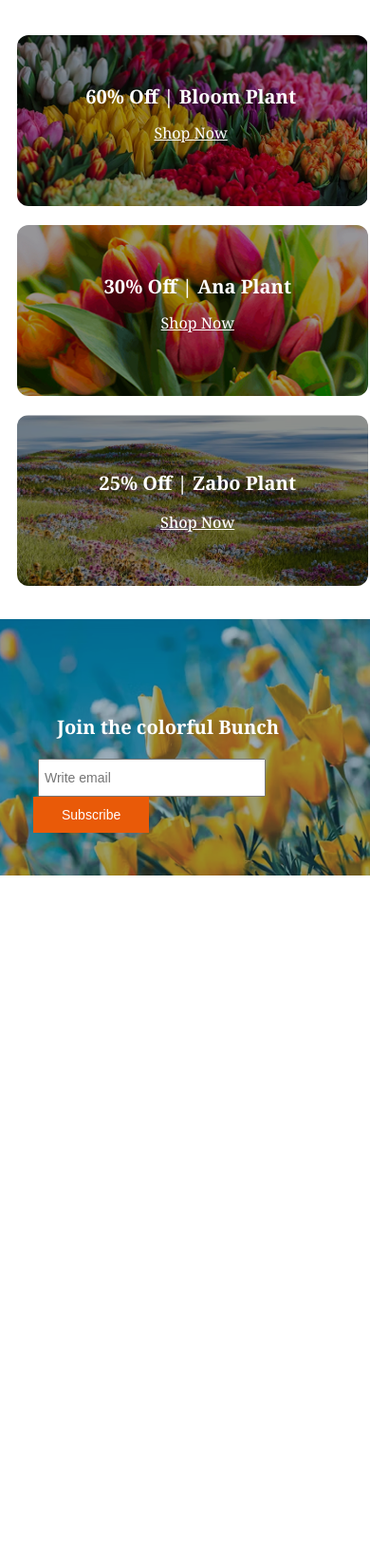
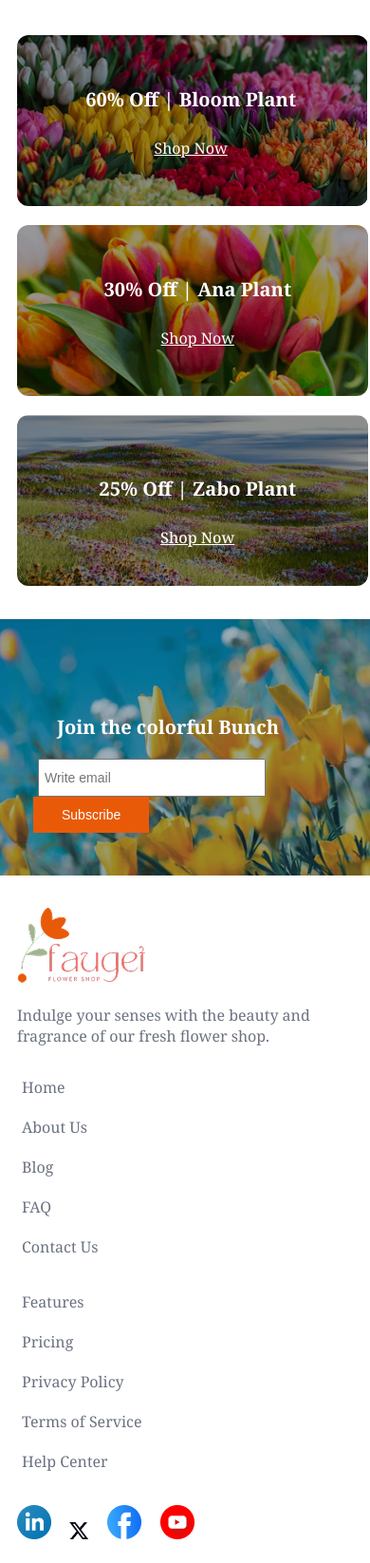
Before and after one commit to GMRedoan/assignment-02, a plain HTML site: page index.html in a window 390 px wide. Shown: the part 3165-4811 px from the top of the page at 95% size. Before the commit the page ends 4087 px from the top, so only its background shows below. Drawn offline with Linux system fonts and the light colour scheme.

Commit message:
Add footer section

```diff
--- a/index.html
+++ b/index.html
@@ -123,18 +123,18 @@
                      <img src="images/deal-ana.png" alt="">
                      <div class="text-block">
                        <h4>60% Off | Bloom Plant</h4>
-                       <p>Shop Now</p>
+                        <a href="">Shop Now</a>
                      </div>
                      <div class="text-blocks">
                        <h4>30% Off | Ana  Plant</h4>
-                       <p>Shop Now</p>
+                       <a href="">Shop Now</a>
                      </div>
                  </div>
                 <div class="deals-img2">
                     <img src="images/deal-zabo.png" alt="">
                     <div class="text-blockss">
                        <h4>25% Off | Zabo Plant</h4>
-                       <p>Shop Now</p>
+                       <a href="">Shop Now</a>
                      </div>
                 </div>
              </div>
@@ -151,7 +151,36 @@
           </section>
     </main>
     <footer>
-
-    </footer>
+        <section class="footer-container">
+        <div>
+            <img src="images/logo.png" alt="">
+            <p class="footer-description">Indulge your senses with the <br> beauty and fragrance of our fresh <br> flower shop.</p>
+        </div>
+        <div>
+            <ul>
+                <li>Home</li>
+                <li>About Us</li>
+                <li>Blog</li>
+                <li>FAQ</li>
+                <li>Contact Us</li>
+            </ul>
+        </div>
+        <div>
+            <ul>
+                <li>Features</li>
+                <li>Pricing</li>
+                <li>Privacy Policy</li>
+                <li>Terms of Service</li>
+                <li>Help Center</li>
+            </ul>
+         </div>
+        <div class="footer-icon">
+            <img src="images/icon-linkedin.png" alt="">
+            <img src="images/icon-twitter.png" alt="">
+            <img src="images/icon-facebook.png" alt="">
+            <img src="images/icon-youtube.png" alt="">
+        </div>
+         </section>
+     </footer>
 </body>
 </html>
--- a/style/design.css
+++ b/style/design.css
@@ -16,7 +16,7 @@
  .btn-primary:hover{
     background-color: black;
 }
-.btn-primary, .text-blockss p, .text-blocks p, .text-block p{
+ .btn-primary, .btn-secondary, .footer-container ul li, .footer-icon img{
     cursor: pointer;
 }
 .btn-secondary{
@@ -183,9 +183,9 @@ nav ul li a{
     font-size: 20px;
     font-weight: bold;
 }
-.text-block p{
+.text-block a{
     margin-top: -13px;
-    text-decoration: underline;
+    color: white;
 }
  .text-blocks {
   position: absolute;
@@ -198,9 +198,9 @@ nav ul li a{
     font-size: 20px;
     font-weight: bold;
 }
-.text-blocks p{
+.text-blocks a{
     margin-top: -13px;
-    text-decoration:underline;
+    color: white;
 }
 .text-blockss {
   position: absolute;
@@ -213,11 +213,11 @@ nav ul li a{
     font-size: 40px;
     font-weight: bold;
 }
-.text-blockss p{
+.text-blockss a{
     margin-top: -30px;
     font-size: 28px;
     font-weight: 500;
-    text-decoration:underline;
+    color: white;
 }
 /* join section */
 .bg{
@@ -241,8 +241,28 @@ nav ul li a{
     padding:15px 440px 15px 20px;
     font-size: 16px;
 }
+/* footer section */
+.footer-container{
+    display: flex;
+    margin: 40px 100px 20px 180px;
+    gap: 100px;
+}
+ .footer-description{
+    font-size: 22px;
+    color: rgba(107, 114, 128, 1);
+}
+.footer-container ul li{
+    list-style: none;
+    color: rgba(107, 114, 128, 1);
+    margin-bottom: 30px;
 
- /* media quiery for small device */
+ }
+ .footer-icon img{
+    margin-top: 15px;
+     margin-left: 30px;
+ }
+
+  /* media quiery for small device */
 @media screen and (max-width:576px) {
     nav{
         margin-left:10px;
@@ -336,32 +356,14 @@ nav ul li a{
   margin-right: -100px;
   bottom: 270px;
   right: 20px;
-  color: white;
- }
-.text-block h4{
-    font-size: 20px;
-    font-weight: bold;
-}
-.text-block p{
-    margin-top: -13px;
-    text-decoration: underline;
-}
- .text-blocks {
+  }
+   .text-blocks {
   margin-left: -100px;
   margin-right: -100px;
   bottom: 70px;
   right: 25px;
-  color: white;
  }
-.text-blocks h4{
-    font-size: 20px;
-    font-weight: bold;
-}
-.text-blocks p{
-    margin-top: -13px;
-    text-decoration:underline;
-}
-.text-blockss {
+ .text-blockss {
   bottom: 45px;
   right: 20px;
   color: white;
@@ -372,12 +374,11 @@ nav ul li a{
     font-size: 20px;
     font-weight: bold;
 }
-.text-blockss p{
+.text-blockss a{
     margin-top: -10px;
     font-size: 16px;
     font-weight: 500;
-    text-decoration:underline;
-}
+ }
 .bg{width: 390px;
     height: 270px;
     margin-top: 30px;
@@ -402,5 +403,25 @@ nav ul li a{
     font-size: 14px;
     margin-left: -5px;
 }
-
+.footer-container{
+    flex-direction: column;
+    margin: 40px 10px 20px 10px;
+    gap: 0px;
+  }
+  .footer-description{
+    font-size: 16px;
+  }
+ .footer-icon{
+    margin-left:-15px;
  }
+ .footer-icon img{
+    margin-left:15px;
+ }
+ .footer-container ul li{
+    margin-bottom: 20px ;
+    margin-left: -35px;
+ }
+ br{
+    display: none;
+ }
+}
```
